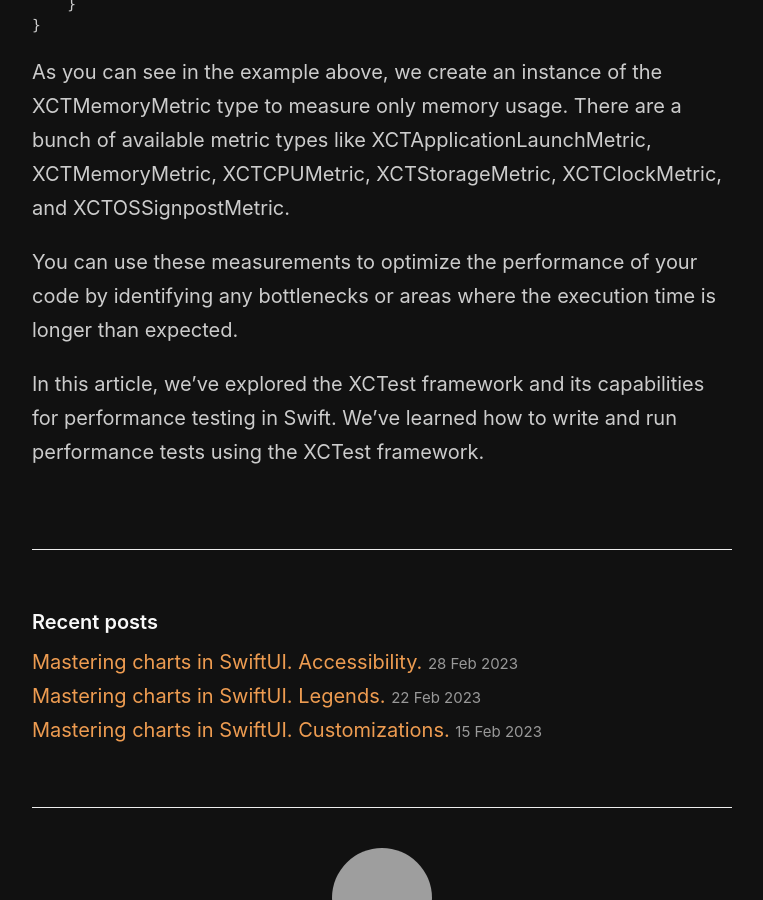
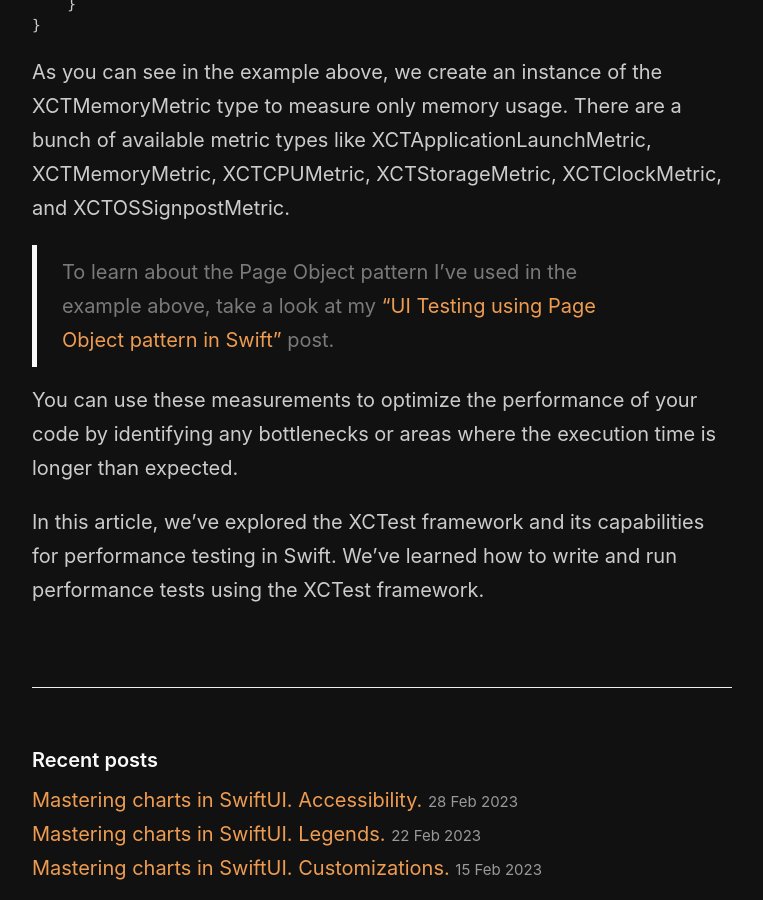
Before and after one commit to mecid/mecid.github.io, a Jekyll site: the page built from _posts/2022-03-15-performance-testing-in-swift-using-xctest-framework.md, in a window 1280 px wide and 900 px high, scrolled down 2381 px. Shown: the whole window, without its empty margins (258-1021 px from the left). Built offline with Jekyll 4.4.1, drawn with Linux system fonts in a browser that asks for light colours; grey boxes are pictures that could not be loaded.

Commit message:
reference post added to the performance testing post

```diff
--- a/_posts/2022-03-15-performance-testing-in-swift-using-xctest-framework.md
+++ b/_posts/2022-03-15-performance-testing-in-swift-using-xctest-framework.md
@@ -72,6 +72,8 @@ final class PerformanceTests: XCTestCase {
 
 As you can see in the example above, we create an instance of the XCTMemoryMetric type to measure only memory usage. There are a bunch of available metric types like XCTApplicationLaunchMetric, XCTMemoryMetric, XCTCPUMetric, XCTStorageMetric, XCTClockMetric, and XCTOSSignpostMetric.
 
+> To learn about the Page Object pattern I've used in the example above, take a look at my ["UI Testing using Page Object pattern in Swift"](/2021/03/24/ui-testing-using-page-object-pattern-in-swift/) post.
+
 You can use these measurements to optimize the performance of your code by identifying any bottlenecks or areas where the execution time is longer than expected.
 
 In this article, we've explored the XCTest framework and its capabilities for performance testing in Swift. We've learned how to write and run performance tests using the XCTest framework.
```
